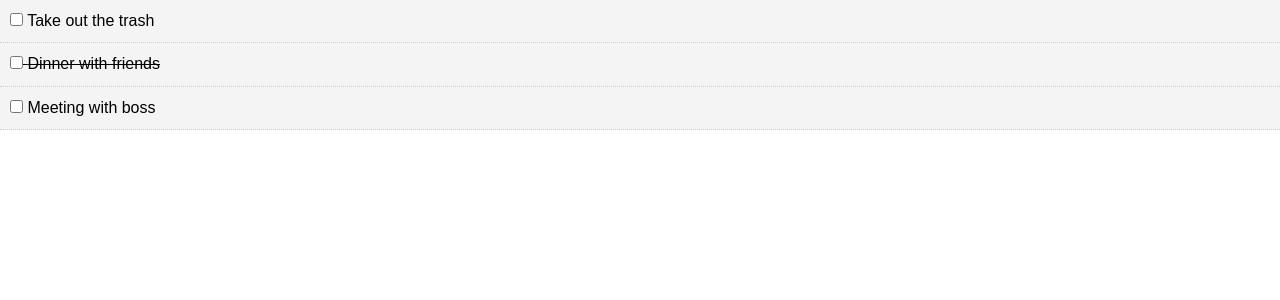
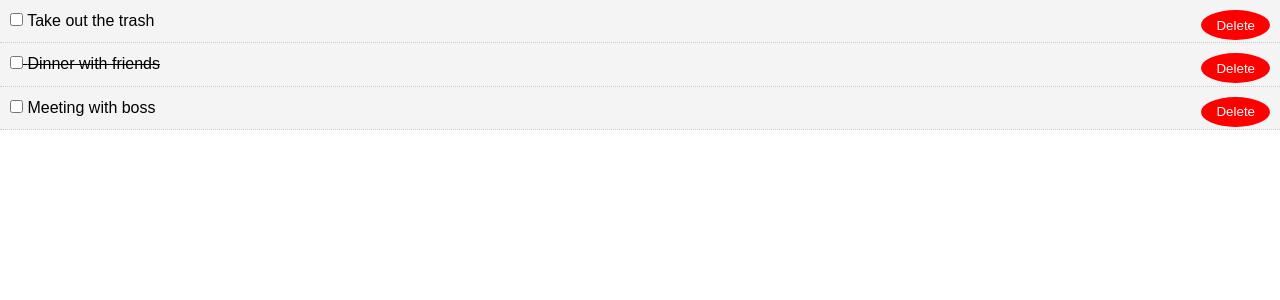
Before and after one commit to mohitrrane/hello_react, a React (Create React App) app in the folder todo_app/: page / in a window 1280 px wide. Shown: the top 300 px of the page. Built offline with nearby package versions, Linux system fonts and the light colour scheme.

Commit message:
Deleting Todo

```diff
--- a/todo_app/src/App.js
+++ b/todo_app/src/App.js
@@ -33,10 +33,20 @@ class App extends Component {
     })  });
   }
 
+  delTodo = (id) => {
+    this.setState({
+      todos: [...this.state.todos.filter(todo => todo.id !== id)]
+    })
+  }
+
   render(){
     return (
       <div className="App">
-        <Todos key={this.state.todos.id} todos={this.state.todos} markComplete={this.markComplete}/>
+        <Todos
+          key={this.state.todos.id}
+          todos={this.state.todos}
+          markComplete={this.markComplete}
+          delTodo={this.delTodo}/>
       </div>
     );
   };
--- a/todo_app/src/components/TodoItem.js
+++ b/todo_app/src/components/TodoItem.js
@@ -16,8 +16,15 @@ class TodoItem extends Component {
         return(
         <div style={this.getStyle()}>
             <p>
-                <input type="checkbox" onChange={this.props.markComplete.bind(this, id)} /> {''}
+                <input
+                    type="checkbox"
+                    onChange={this.props.markComplete.bind(this, id)} /> {''}
                 { title }
+                <button
+                    onClick={this.props.delTodo.bind(this, id)}
+                    style={btnStyle}>
+                    Delete
+                </button>
             </p>
         </div>
     )};
@@ -28,4 +35,14 @@ TodoItem.propTypes = {
     todo: PropTypes.object.isRequired
 }
 
+const btnStyle = {
+    background: '#ff0000',
+    color: '#fff',
+    border: 'none',
+    padding: '7.5px 15px',
+    borderRadius: '50%',
+    cursor: 'pointer',
+    float: 'right'
+}
+
 export default TodoItem;
--- a/todo_app/src/components/Todos.js
+++ b/todo_app/src/components/Todos.js
@@ -5,7 +5,7 @@ import PropTypes from 'prop-types';
 class Todos extends Component {
     render(){
         return this.props.todos.map((todo) => (
-            <TodoItem key={todo.id} todo={todo} markComplete={this.props.markComplete}/>
+            <TodoItem key={todo.id} todo={todo} delTodo={this.props.delTodo} markComplete={this.props.markComplete}/>
         ));
     }
 }
```
